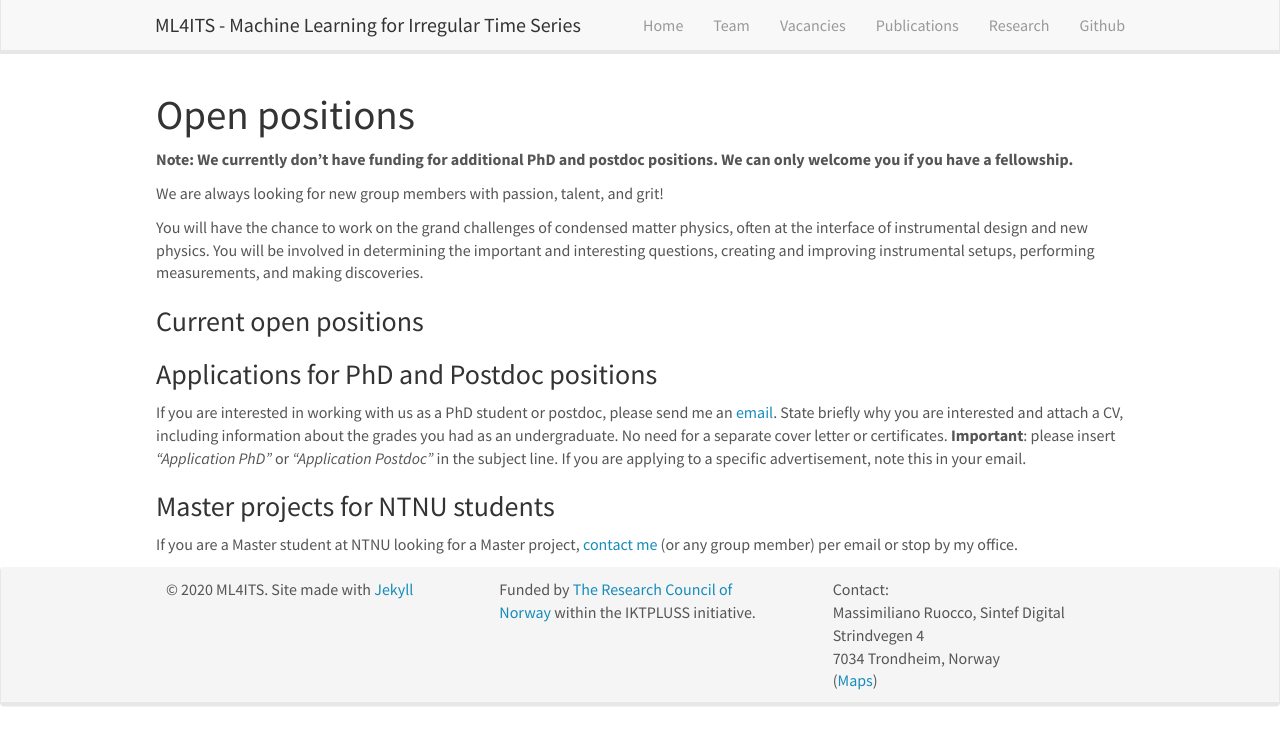
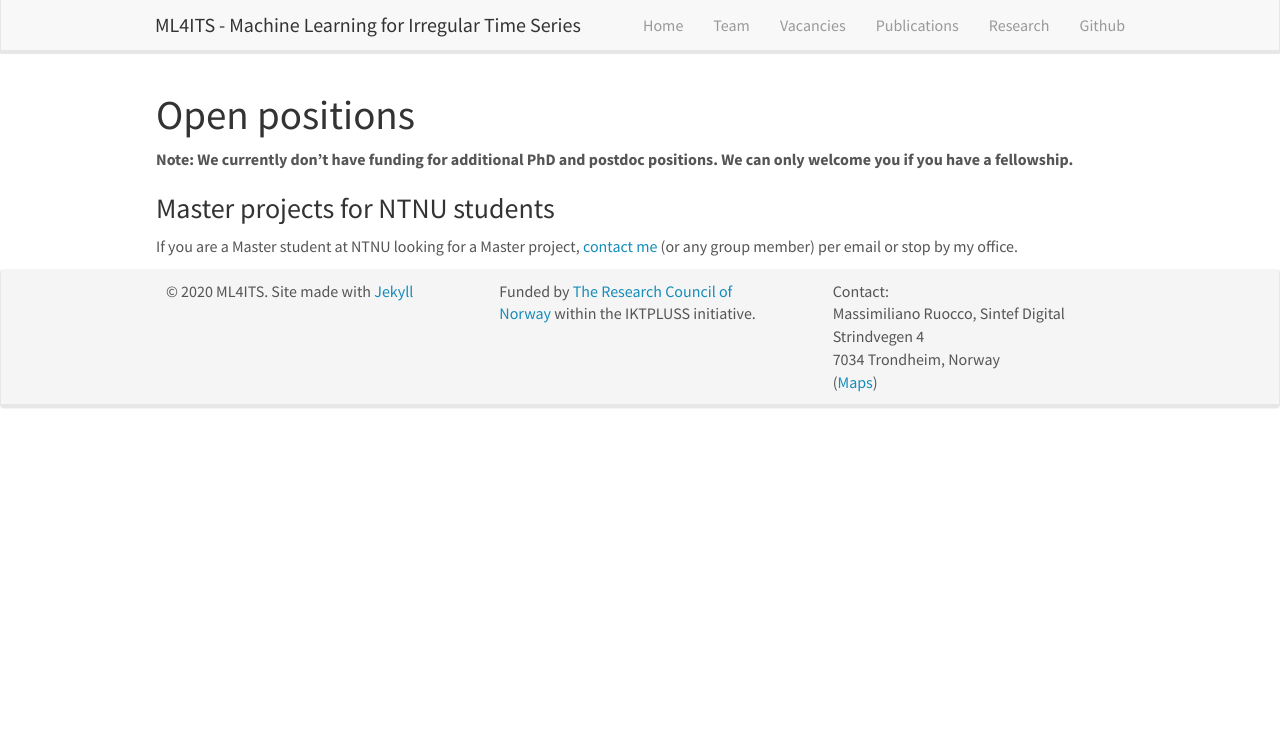
Before and after one commit to ML4ITS/ml4its.github.io.old, a Jekyll site: the page built from _pages/openings.md, in a window 1280 px wide. Shown: the top 745 px of the page. Built offline with Jekyll 4.4.1, drawn with Linux system fonts in a browser that asks for light colours; nearby versions of some CDN libraries; part of the change alters nothing that is shown.

Commit message:
Update openings.md

```diff
--- a/_pages/openings.md
+++ b/_pages/openings.md
@@ -10,22 +10,22 @@ permalink: /vacancies
 
 **Note: We currently don't have funding for additional PhD and postdoc positions. We can only welcome you if you have a fellowship.**
 
-We are always looking for new group members with passion, talent, and grit!
+<!--We are always looking for new group members with passion, talent, and grit!
 
 You will have the chance to work on the grand challenges of condensed matter physics, often at the interface of instrumental design and new physics. You will be involved in determining the important and interesting questions, creating and improving instrumental setups, performing measurements, and making discoveries.
 
 ### Current open positions
 
-<!-- You find the current job openings here:
+ You find the current job openings here:
 [Opening 1]({{ site.baseurl }}/downloads/GeneralPostdoc_2019_v01.pdf),
 [Opening 2]({{ site.baseurl }}/downloads/PPMS_PhD_2019_v01.pdf).
 
-It might be interesting to look at some past job advertisements. While the projects keep changing, the themes are still roughly the same. You can download them [here]({{ site.baseurl }}/downloads/PD.pdf), [here]({{ site.baseurl }}/downloads/PHD1.pdf), or [here]({{ site.baseurl }}/downloads/PHD2.pdf). -->
+It might be interesting to look at some past job advertisements. While the projects keep changing, the themes are still roughly the same. You can download them [here]({{ site.baseurl }}/downloads/PD.pdf), [here]({{ site.baseurl }}/downloads/PHD1.pdf), or [here]({{ site.baseurl }}/downloads/PHD2.pdf).
 
 ### Applications for PhD and Postdoc positions
 If you are interested in working with us as a PhD student or postdoc, please send me an [email](mailto:massimiliano.ruocco@sintef.no). State briefly why you are interested and attach a CV, including information about the grades you had as an undergraduate. No need for a separate cover letter or certificates. **Important**: please insert _"Application PhD"_ or _"Application Postdoc"_ in the subject line. If you are applying to a specific advertisement, note this in your email.
 
-<!--There are  postdoc scholarship available.  I'd be happy to support you after you apply to our group. Take a look at the [veni fellowship](http://www.nwo.nl/en/funding/our-funding-instruments/nwo/innovational-research-incentives-scheme/veni/index.html) or the [Marie Curie fellowship](http://ec.europa.eu/research/mariecurieactions/about-msca/actions/if/index_en.htm).-->
+There are  postdoc scholarship available.  I'd be happy to support you after you apply to our group. Take a look at the [veni fellowship](http://www.nwo.nl/en/funding/our-funding-instruments/nwo/innovational-research-incentives-scheme/veni/index.html) or the [Marie Curie fellowship](http://ec.europa.eu/research/mariecurieactions/about-msca/actions/if/index_en.htm).-->
 
 ### Master projects for NTNU students
 If you are a Master student at NTNU looking for a Master project, [contact me](mailto:massimiliano.ruocco@sintef.no) (or any group member) per email or stop by my office.
```
